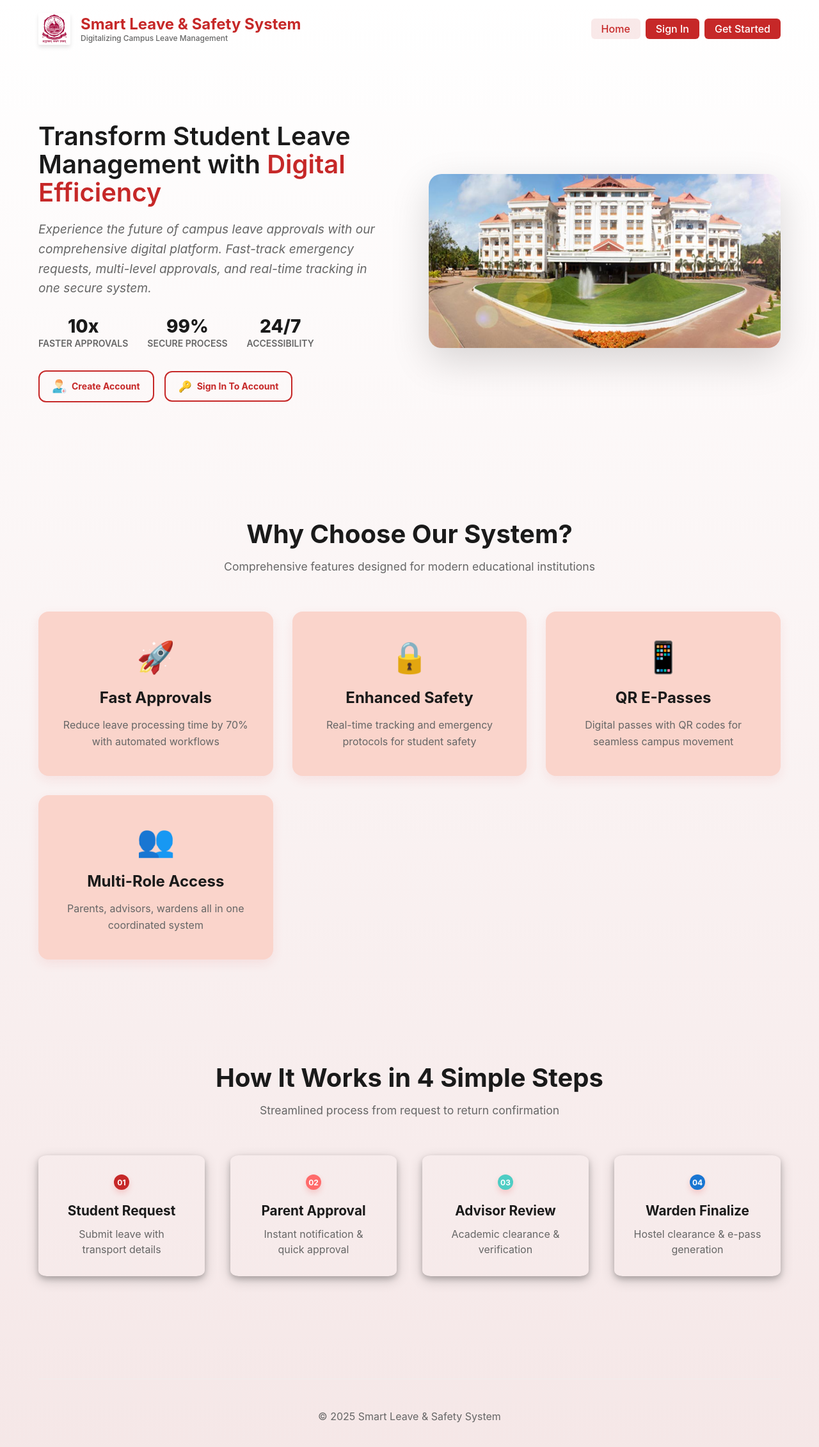
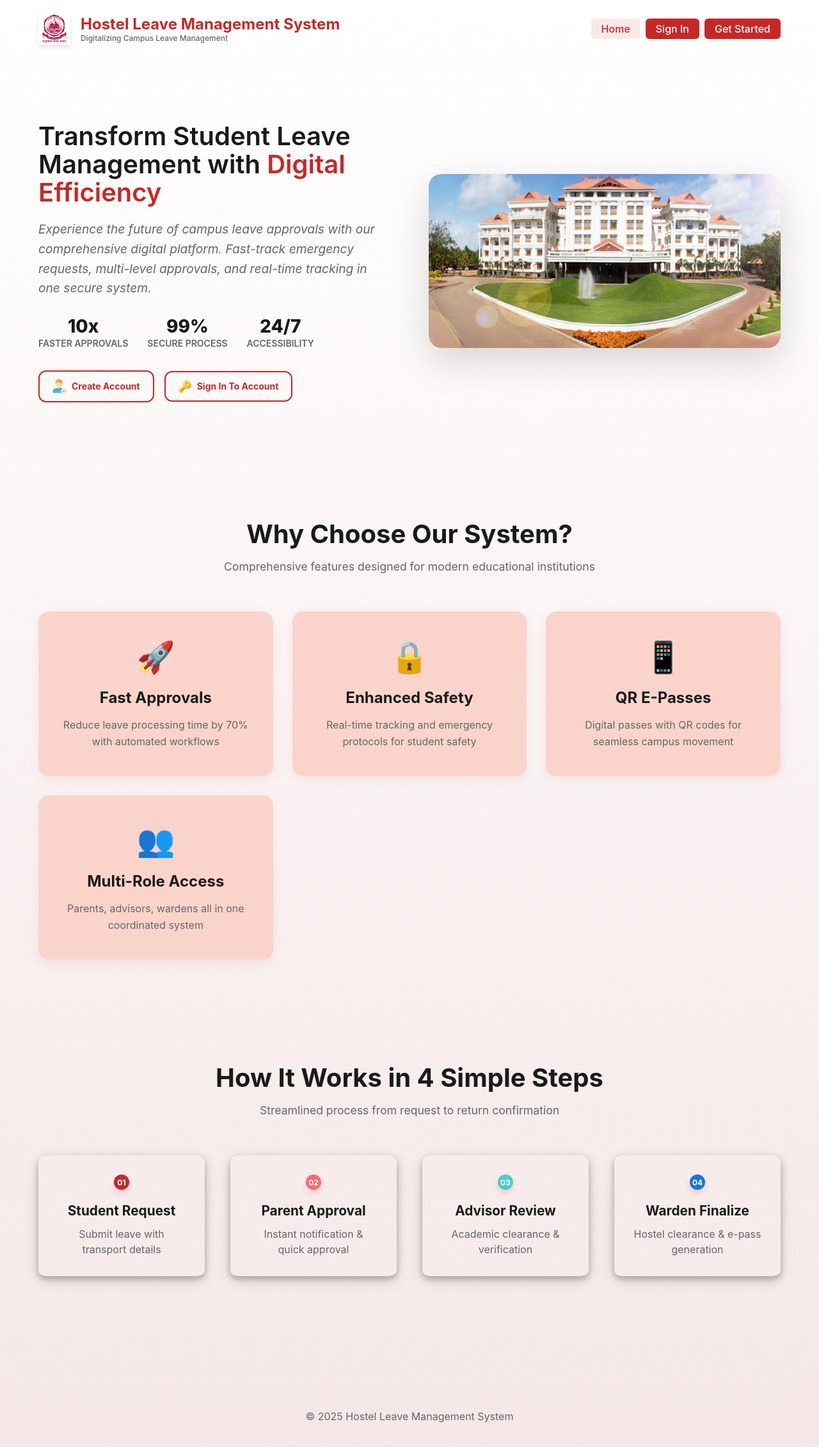
Before and after one commit to Jenicabsarasam/leave-management-system, a React (Vite) app in the folder frontend/: page / in a window 1280 px wide. Shown: the top 2262 px of the page at 64% size. Built offline with nearby package versions, Linux system fonts and the light colour scheme.

Commit message:
made small UI changes

```diff
--- a/frontend/src/pages/Home.jsx
+++ b/frontend/src/pages/Home.jsx
@@ -65,7 +65,7 @@ const Home = () => {
             <img src={logo} alt="college logo" />
           </div>
           <div className="brand-text">
-            <h1>Smart Leave & Safety System</h1>
+            <h1>Hostel Leave Management System</h1>
             <p className="brand-tagline">Digitalizing Campus Leave Management</p>
           </div>
         </div>
@@ -170,7 +170,7 @@ const Home = () => {
 
       <footer className="footer">
         <div className="footer-content">
-          <p>© 2025 Smart Leave & Safety System</p>
+          <p>© 2025 Hostel Leave Management System</p>
         </div>
       </footer>
     </div>
--- a/frontend/src/pages/SignIn.jsx
+++ b/frontend/src/pages/SignIn.jsx
@@ -85,7 +85,7 @@ const SignIn = () => {
             </div>
             <div className="auth-title">
               <h1>Welcome Back</h1>
-              <p>Sign in to your Smart Leave System account</p>
+              <p>Sign in to your Hostel Leave Management System account</p>
             </div>
           </div>
           <nav className="auth-nav">
@@ -157,9 +157,6 @@ const SignIn = () => {
                     <span className="checkmark"></span>
                     Remember me
                   </label>
-                  <a href="/forgot-password" className="forgot-link">
-                    Forgot password?
-                  </a>
                 </div>
               </div>
             </div>
--- a/frontend/src/pages/SignUp.jsx
+++ b/frontend/src/pages/SignUp.jsx
@@ -94,7 +94,7 @@ const SignUp = () => {
             </div>
             <div className="auth-title">
               <h1>Create Your Account</h1>
-              <p>Join the Smart Leave System community</p>
+              <p>Join the Hostel Leave Management System</p>
             </div>
           </div>
           <nav className="auth-nav">
```
